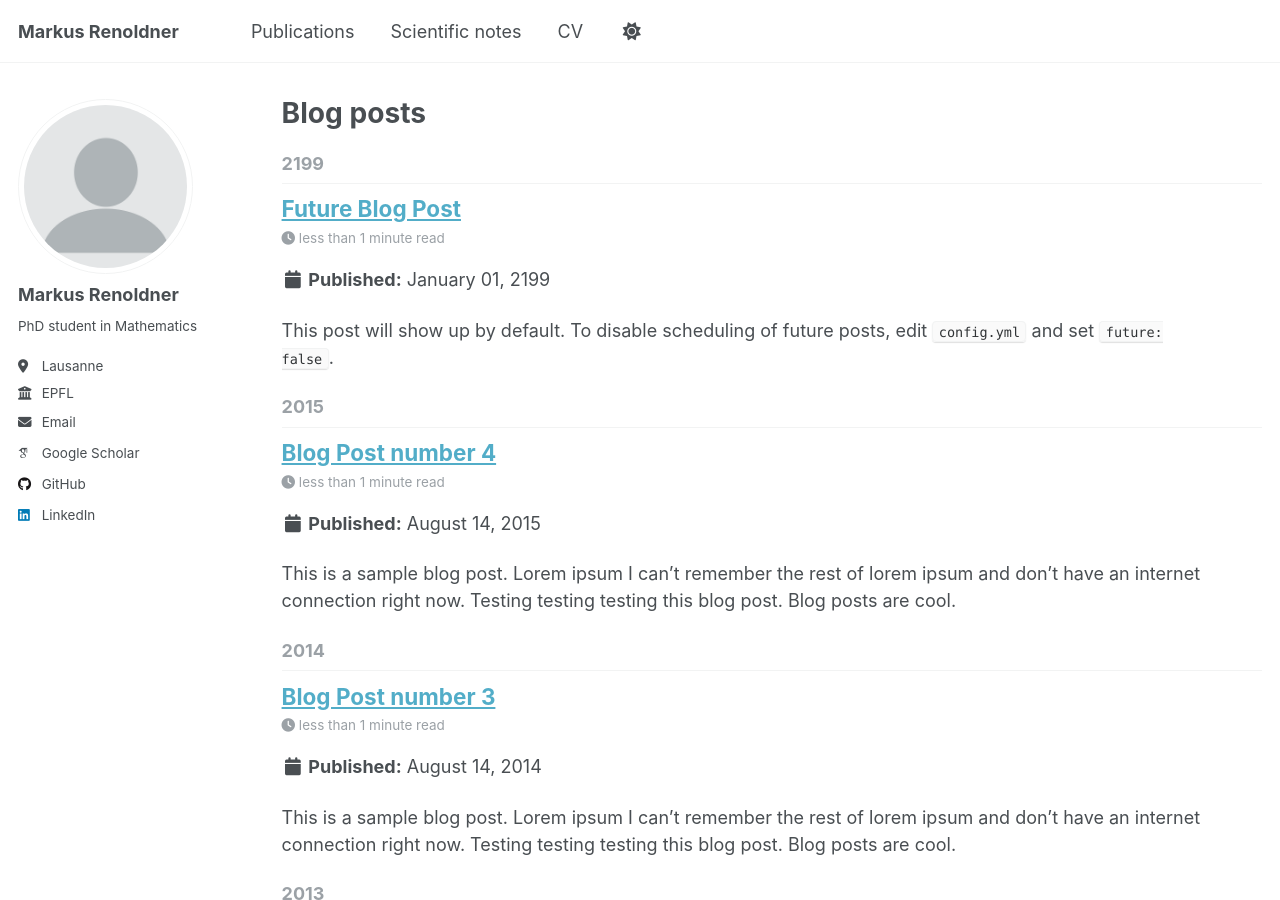
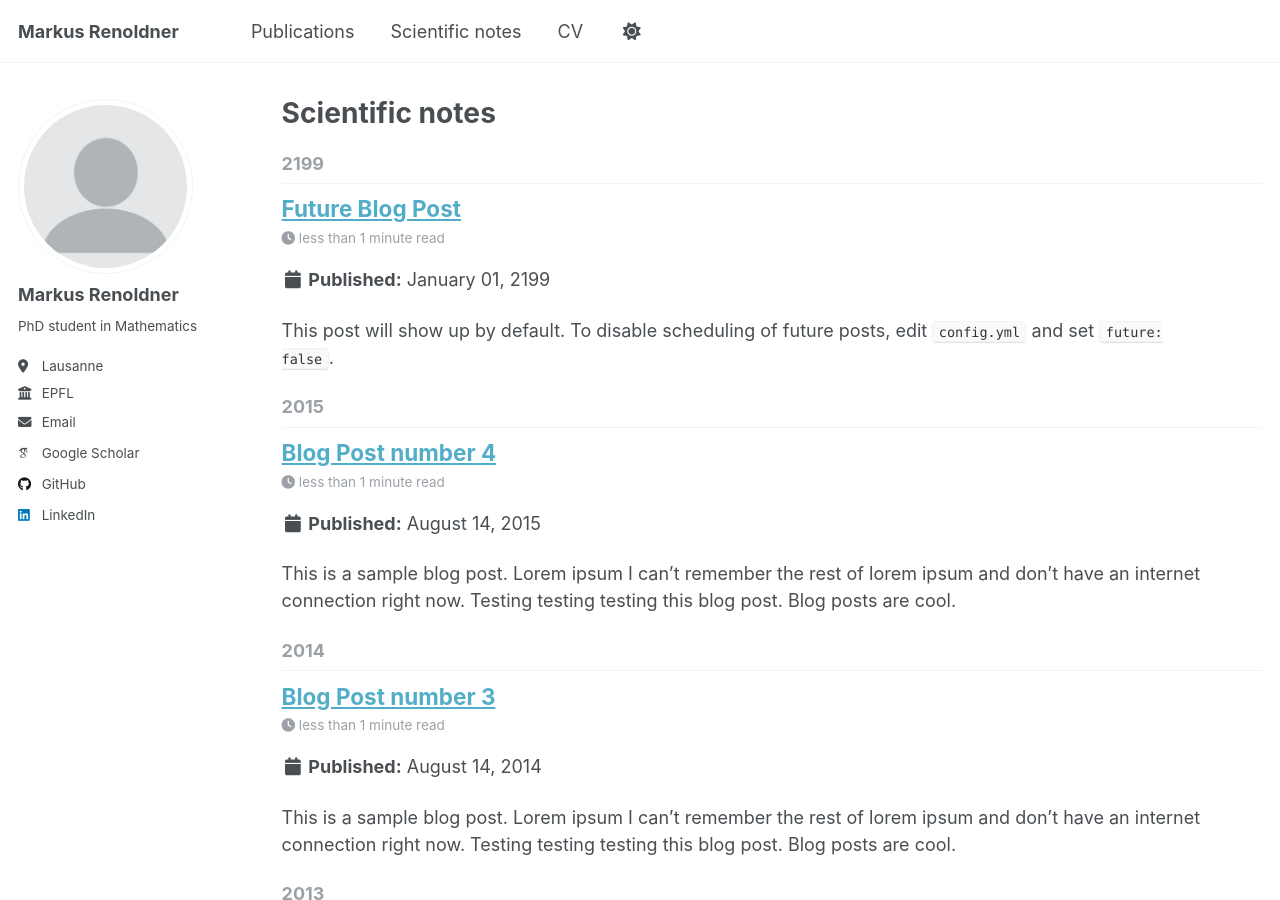
Before and after one commit to markusrenoldner/website, a Jekyll site: the page built from _pages/year-archive.html, in a window 1280 px wide and 900 px high. Built offline with Jekyll 4.4.1, drawn with Linux system fonts in a browser that asks for light colours; some web fonts are replaced.

Commit message:
Update year-archive.html

```diff
--- a/_pages/year-archive.html
+++ b/_pages/year-archive.html
@@ -1,7 +1,7 @@
 ---
 layout: archive
 permalink: /year-archive/
-title: "Blog posts"
+title: "Scientific notes"
 author_profile: true
 redirect_from:
   - /wordpress/blog-posts/
```
